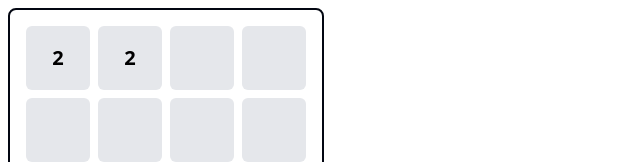
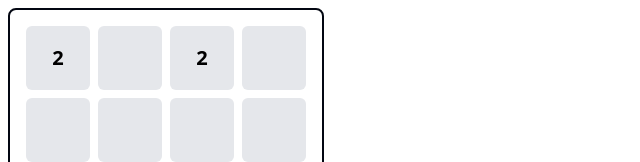
Before and after one commit to Amel294/2048, a React (Vite) app: page / in a window 1280 px wide. Shown: the top 162 px of the page, without its empty margins (0-640 px from the left). Built offline with nearby package versions, Linux system fonts and the light colour scheme.

Commit message:
Refactor:  initial board generation to use a random board generator function

```diff
--- a/src/components/board/Board.tsx
+++ b/src/components/board/Board.tsx
@@ -1,14 +1,35 @@
 import { useEffect, useState } from "react";
 
-const initialBoard = [
-  [2, 2, 0, 0],
-  [0, 0, 0, 0],
-  [0, 0, 0, 0],
-  [0, 0, 0, 0],
-];
+const generateRandomBoard = (): number[][] => {
+    const board = Array(4)
+      .fill(null)
+      .map(() => Array(4).fill(0));
+
+    const randomizeTile = () => {
+      const emptyPositions: { row: number; col: number }[] = [];
+
+      board.forEach((row, rowIndex) => {
+        row.forEach((cell, colIndex) => {
+          if (cell === 0) emptyPositions.push({ row: rowIndex, col: colIndex });
+        });
+      });
+
+      if (emptyPositions.length > 0) {
+        const randomPosition =
+          emptyPositions[Math.floor(Math.random() * emptyPositions.length)];
+        const newNumber = Math.random() < 0.9 ? 2 : 4;
+        board[randomPosition.row][randomPosition.col] = newNumber;
+      }
+    };
+
+    randomizeTile();
+    randomizeTile();
+
+    return board;
+  };
 
 const Board = () => {
-  const [board, setBoard] = useState(initialBoard);
+  const [board, setBoard] = useState(generateRandomBoard);
 
   useEffect(() => {
     const handleKeyPress = (event: KeyboardEvent) => {
```
